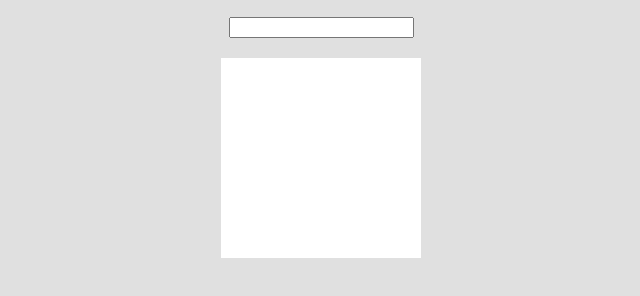
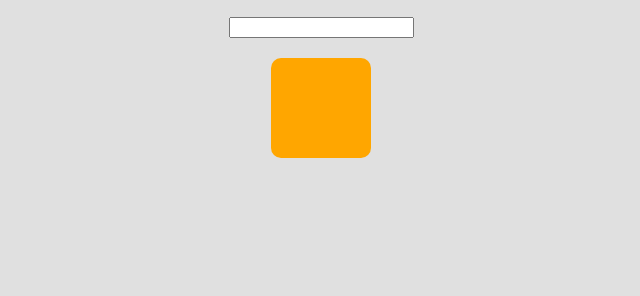
Before and after one commit to DavidFlutter/background-generator, a plain HTML site: page index.html in a window 1280 px wide. Shown: the part 48-344 px from the top of the page, without its empty margins (319-959 px from the left). Drawn offline with Linux system fonts and the light colour scheme.

Commit message:
Style main div

```diff
--- a/styles.css
+++ b/styles.css
@@ -13,8 +13,10 @@ body h1 {
   margin: 0;
 }
 body main {
-  height: 200px;
-  width: 200px;
+  height: 100px;
+  width: 100px;
   background-color: white;
   cursor: pointer;
+  border-radius: 10px;
+  background-color: rgb(255, 166, 0);
 }/*# sourceMappingURL=styles.css.map */
```
